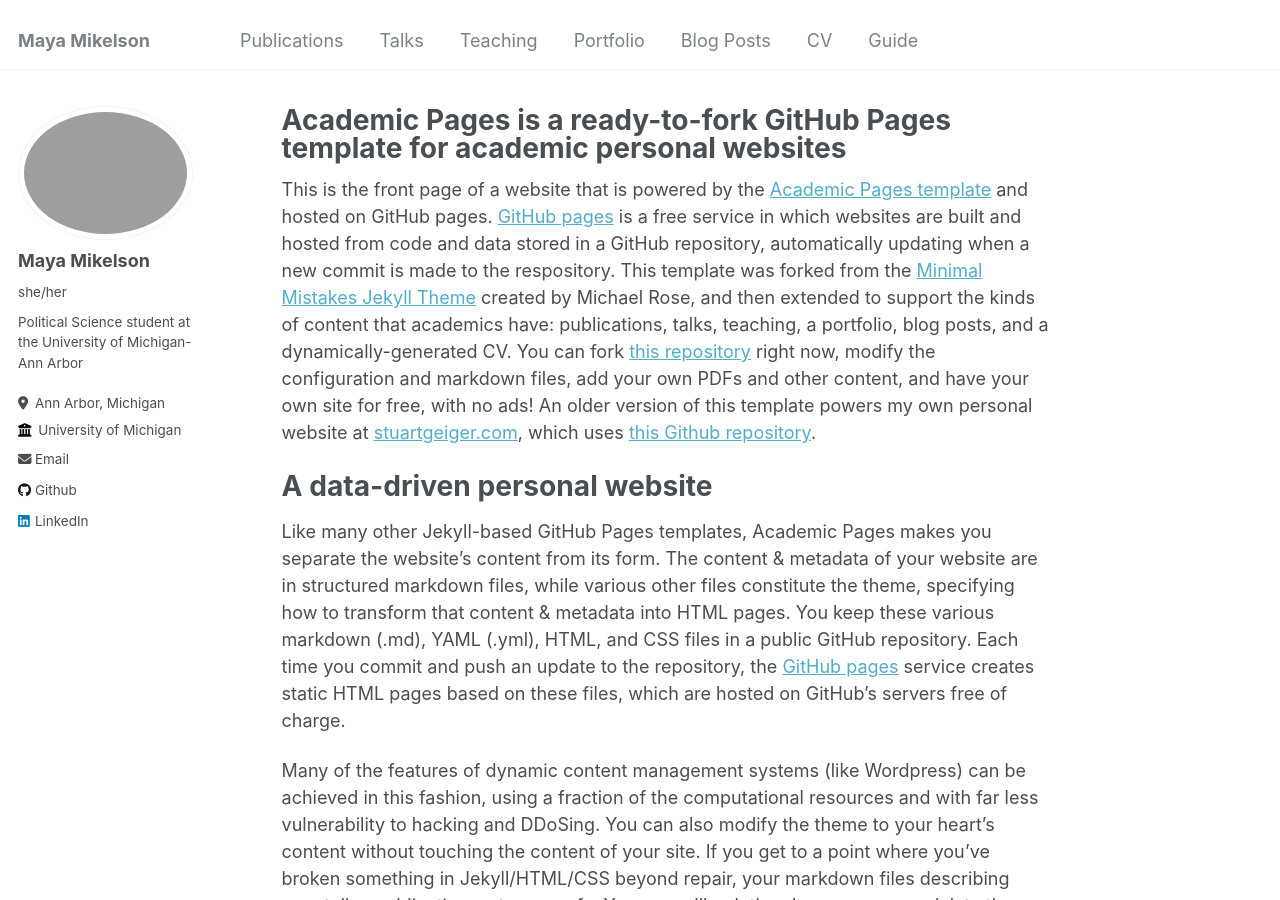
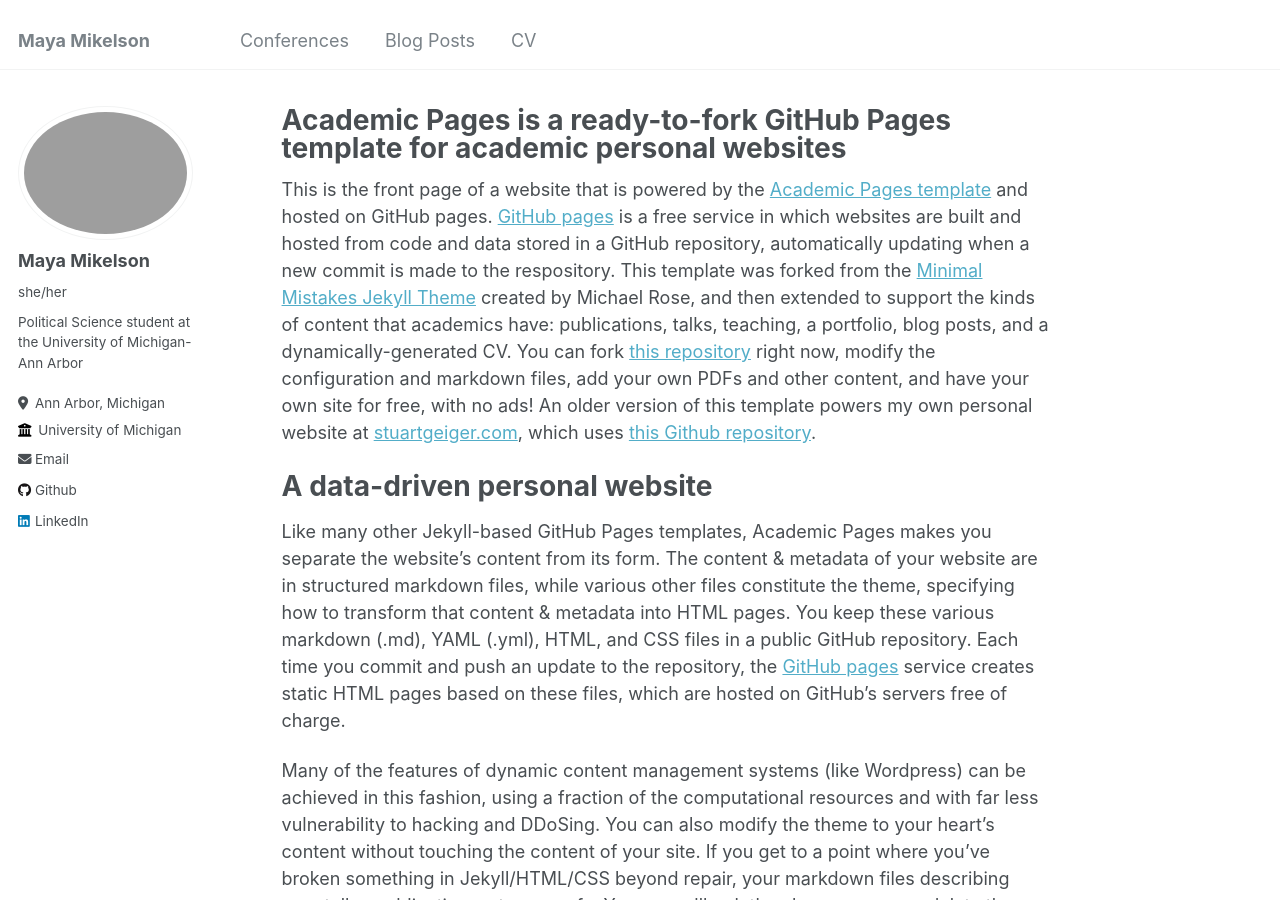
Before and after one commit to mwmikelson/mwmikelson.github.io, a Jekyll site: the page built from _pages/about.md, in a window 1280 px wide and 900 px high. Built offline with Jekyll 4.4.1, drawn with Linux system fonts in a browser that asks for light colours.

Commit message:
Update navigation.yml

```diff
--- a/_data/navigation.yml
+++ b/_data/navigation.yml
@@ -1,16 +1,16 @@
 # main links links
 main:
-  - title: "Publications"
-    url: /publications/
+#  - title: "Publications"
+#    url: /publications/
 
-  - title: "Talks"
+  - title: "Conferences"
     url: /talks/
 
-  - title: "Teaching"
-    url: /teaching/
+#  - title: "Teaching"
+#    url: /teaching/
 
-  - title: "Portfolio"
-    url: /portfolio/
+#  - title: "Portfolio"
+#    url: /portfolio/
 
   - title: "Blog Posts"
     url: /year-archive/
@@ -18,5 +18,5 @@ main:
   - title: "CV"
     url: /files/CV.pdf
 
-  - title: "Guide"
-    url: /markdown/
+#  - title: "Guide"
+#    url: /markdown/
```
